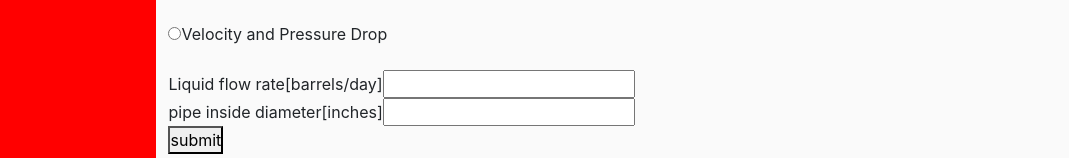
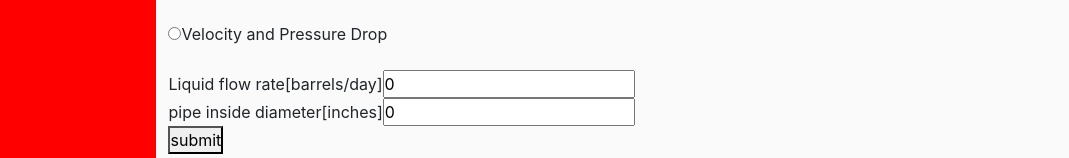
Before and after one commit to carlosfpj/equipment-designer, a React (Create React App) app in the folder frontend/: page /designer/line/singlephase/liquid in a window 1280 px wide. Shown: the part 3133-3291 px from the top of the page, without its empty margins (0-1069 px from the left). Built offline with nearby package versions, Linux system fonts and the light colour scheme; no server answers.

Commit message:
add calculate methods

```diff
--- a/frontend/src/pages/Linepage.tsx
+++ b/frontend/src/pages/Linepage.tsx
@@ -15,11 +15,11 @@ const Linepage = () => {
   const [showAddLineDialog, setShowAddLineDialog] = useState(false);
   const [option, setOption] = useState(0);
   const [showOption, setShowOption] = useState(false);
-  const [flowRate, setFlowRate] = useState("");
-  const [pipeDiameter, setPipeDiameter] = useState("");
-  const [SG, setSG] = useState("");
-  const [liquidDensity, setLiquidDensity] = useState("");
-  const [liquidViscocity, setLiquidViscocity] = useState("");
+  const [flowRate, setFlowRate] = useState("0");
+  const [pipeDiameter, setPipeDiameter] = useState("0");
+  const [SG, setSG] = useState("0");
+  const [liquidDensity, setLiquidDensity] = useState("0");
+  const [liquidViscocity, setLiquidViscocity] = useState("0");
   const [result, setResult] = useState();
 
   const handleFlowChange: ChangeEventHandler<HTMLInputElement> = (e) => {
```
Also changed, not shown: 1 other file (tests, documents, lock files or other folders).
